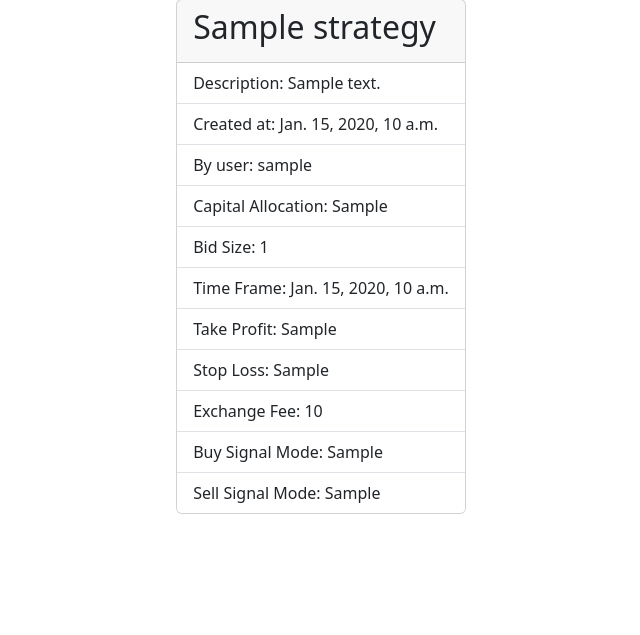
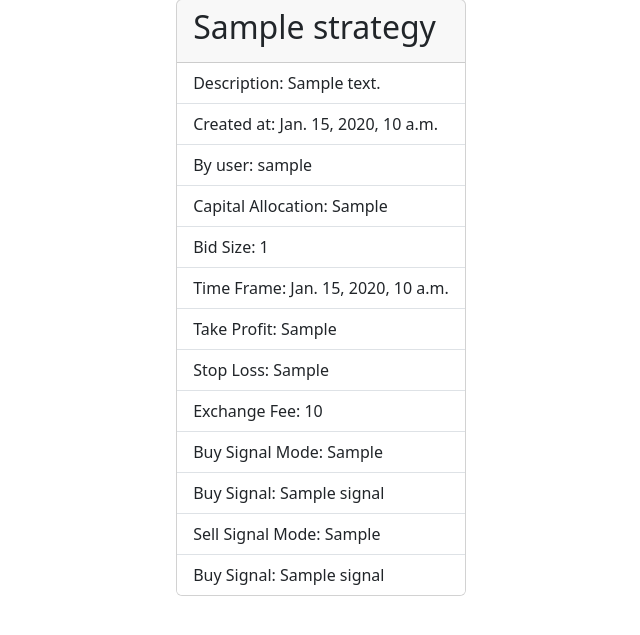
Before and after one commit to beingsebi/AlphaTester, a Django app: template backtester/templates/backtester/detail.html in a window 1280 px wide. Shown: the part 73-708 px from the top of the page, without its empty margins (319-959 px from the left). Run offline with Django 5.2, Linux system fonts and the light colour scheme; the template is opened without the code that fills it: most values are stand-ins (such as "Sample title", 1, 10 or a date in 2020); data that the repository does not hold is empty.

Commit message:
Add a first version of indicators in both frontend and backend.
Used django fromset for adding instruments.
Also added a default name for unamed strategies and __str__ methods for strategies and signals.

```diff
--- a/backtester/templates/backtester/detail.html
+++ b/backtester/templates/backtester/detail.html
@@ -3,20 +3,26 @@
 {% block content %}
   <div class="card">
     <div class="card-header">
-      <h2>{{ strategy.name }}</h2>
+      <h2>{{ strategy.name|default:'[Unnamed]' }}</h2>
     </div>
     <ul class="list-group list-group-flush">
       <li class="list-group-item">Description: {{ strategy.description }}</li>
       <li class="list-group-item">Created at: {{ strategy.created_at }}</li>
       <li class="list-group-item">By user: {{ strategy.user.username }}</li>
-      <li class="list-group-item">Capital Allocation: {{ strategyDetails.CapitalAllocation }}</li>
-      <li class="list-group-item">Bid Size: {{ strategyDetails.BidSize }}</li>
-      <li class="list-group-item">Time Frame: {{ strategyDetails.TimeFrame }}</li>
-      <li class="list-group-item">Take Profit: {{ strategyDetails.TakeProfit }}</li>
-      <li class="list-group-item">Stop Loss: {{ strategyDetails.StopLoss }}</li>
-      <li class="list-group-item">Exchange Fee: {{ strategyDetails.ExchangeFee }}</li>
-      <li class="list-group-item">Buy Signal Mode: {{ strategyDetails.BuySignalMode }}</li>
-      <li class="list-group-item">Sell Signal Mode: {{ strategyDetails.SellSignalMode }}</li>
+      <li class="list-group-item">Capital Allocation: {{ strategyDetails.capitalAllocation }}</li>
+      <li class="list-group-item">Bid Size: {{ strategyDetails.bidSize }}</li>
+      <li class="list-group-item">Time Frame: {{ strategyDetails.timeFrame }}</li>
+      <li class="list-group-item">Take Profit: {{ strategyDetails.takeProfit }}</li>
+      <li class="list-group-item">Stop Loss: {{ strategyDetails.stopLoss }}</li>
+      <li class="list-group-item">Exchange Fee: {{ strategyDetails.exchangeFee }}</li>
+      <li class="list-group-item">Buy Signal Mode: {{ strategyDetails.buySignalMode }}</li>
+      {% for signal in strategyDetails.buySignals %}
+        <li class="list-group-item">Buy Signal: {{ signal }}</li>
+      {% endfor %}
+      <li class="list-group-item">Sell Signal Mode: {{ strategyDetails.sellSignalMode }}</li>
+      {% for signal in strategyDetails.sellSignals %}
+        <li class="list-group-item">Buy Signal: {{ signal }}</li>
+      {% endfor %}
     </ul>
     {% if request.user == strategy.user %}
       <div class="card-footer">
--- a/backtester/templates/backtester/index.html
+++ b/backtester/templates/backtester/index.html
@@ -9,7 +9,7 @@
         <ul class="list-group">
           {% for strategy in latest_strategy_list %}
             <li class="list-group-item">
-              <a href="{% url 'backtester:detail' strategy.id %}">{{ strategy.name }}</a>
+              <a href="{% url 'backtester:detail' strategy.id %}">{{ strategy.name|default:'[Unnamed]' }}</a>
             </li>
           {% endfor %}
         </ul>
--- a/backtester/templates/backtester/strategy_form.html
+++ b/backtester/templates/backtester/strategy_form.html
@@ -7,8 +7,8 @@
       {% csrf_token %}
       {{ form.as_p }}
 
+      {{ indicators.management_form }}
       <div class="form-group row nested-query-formset">
-        {{ indicators.management_form }}
         {% for indicator_form in indicators %}
           <div class="indicator-formset card mb-3">
             <div class="card-body">{{ indicator_form.as_table }}</div>
--- a/utils/constants.py
+++ b/utils/constants.py
@@ -45,7 +45,7 @@ class IndicatorNames(Enum):
     MACD = "macd"
 
 
-INDICATORS_CHOICES = [(1, IndicatorNames.SMA), (2, IndicatorNames.EMA)]
+INDICATORS_CHOICES = [("sma", "SMA"), ("ema", "EMA")]
 
 SIGNALS_CHOICES = [
     ("CNF", "CNF"),
```
Also changed, not shown: backtester/forms.py (+26 -6 lines), backtester/views.py (+29 -3 lines), utils/strategy/signal.py (+10 -1 lines), utils/strategy/strategy.py (+15 -0 lines).
